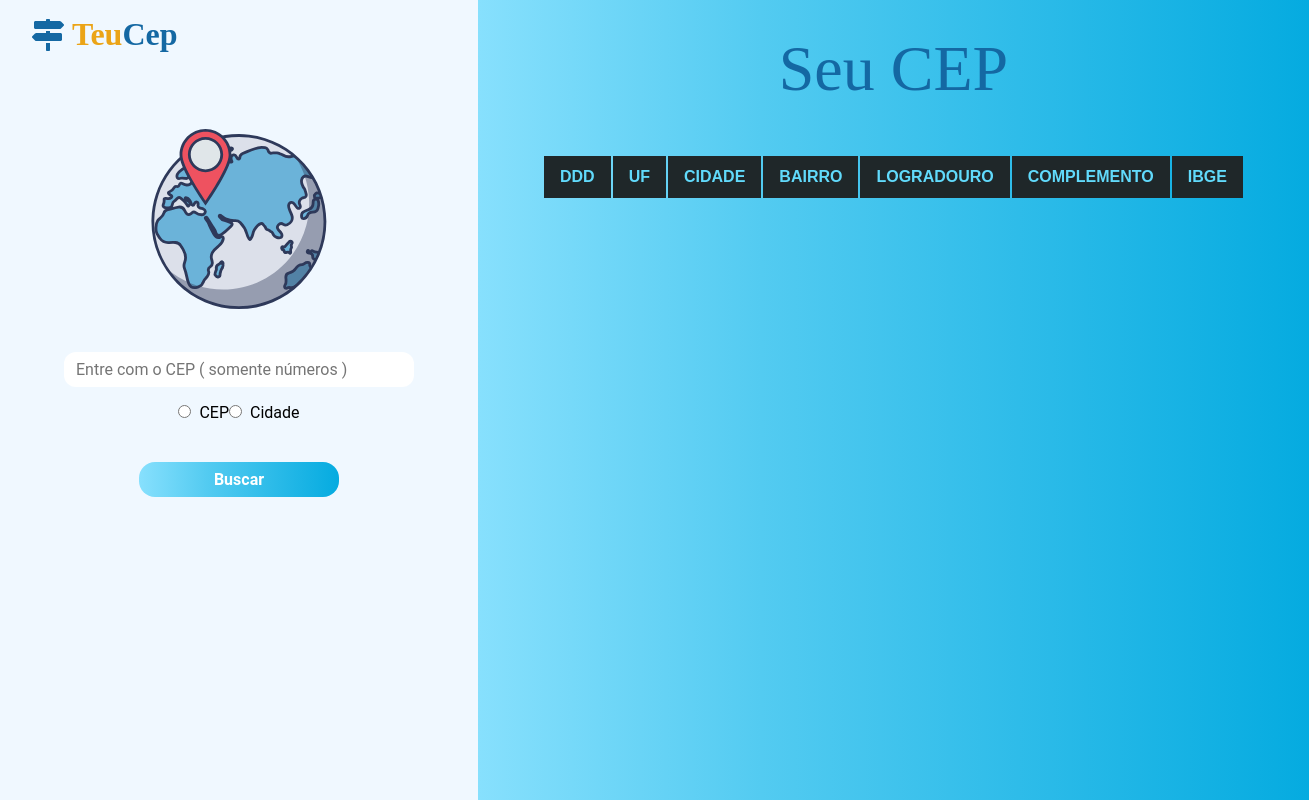
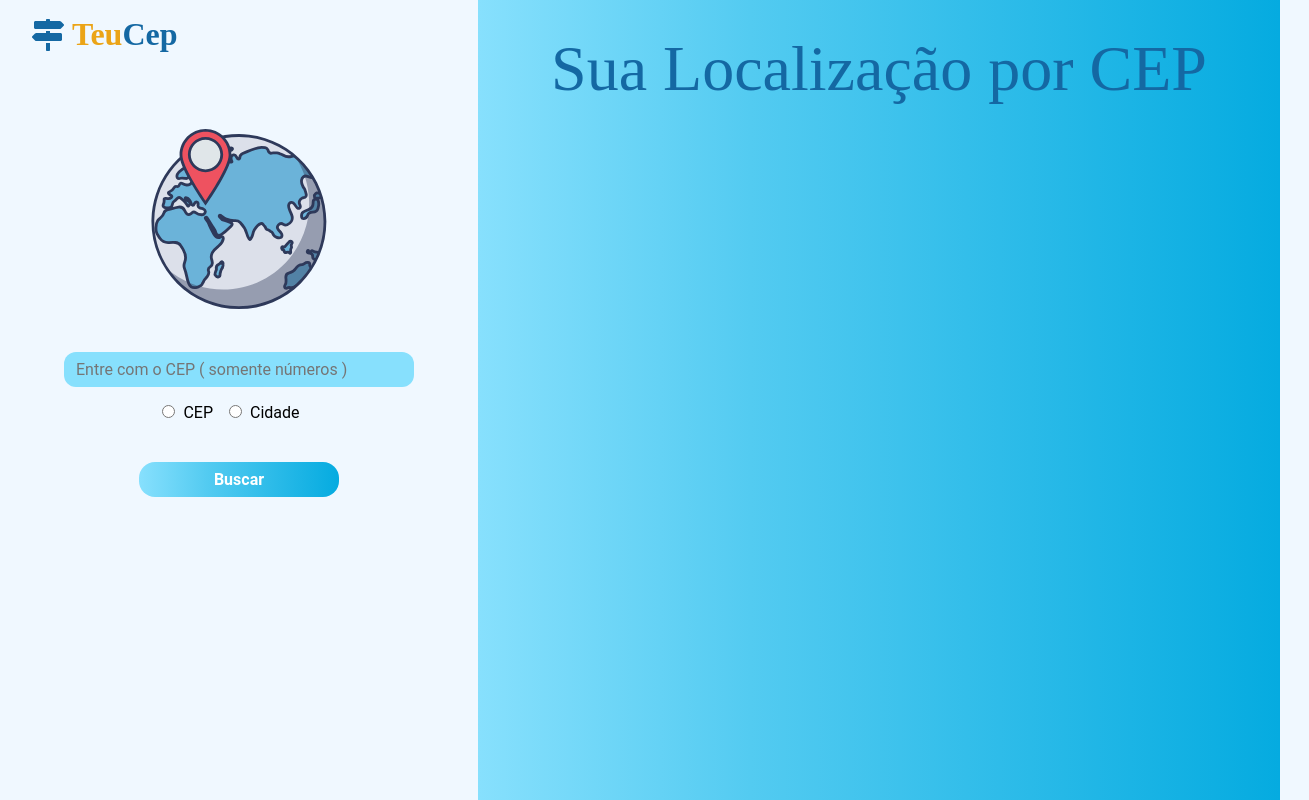
Before and after one commit to KaelHS/searchByCEP, a Next.js app: page / in a window 1280 px wide. Shown: the whole page, 1309 px wide, since content can reach past the window. Built offline with nearby package versions, Linux system fonts and the light colour scheme; a web font is replaced by a local one.

Commit message:
radio state implementation

```diff
--- a/src/components/FormSide/index.tsx
+++ b/src/components/FormSide/index.tsx
@@ -27,6 +27,8 @@ interface SearchLocaleData {
 export function FormSide() {
 
     const { setLocaleResponses } = useCEP();
+
+    const [radio, setRadio] = useState('');
 
     const { register, handleSubmit, formState, reset } = useForm();
 
@@ -85,8 +87,24 @@ export function FormSide() {
                     />
 
                 <div className={styles.radiosButton}>
-                    <label><input type="radio" />CEP</label>
-                    <label><input type="radio" />Cidade</label>
+                    <label>
+                        <input
+                            type="radio"
+                            value="cep"
+                            checked={radio === 'cep'}
+                            onChange={ ({target}) => setRadio(target.value)}
+                        />
+                            CEP
+                    </label>
+                    <label>
+                        <input
+                            type="radio"
+                            value="city"
+                            checked={radio === "city"}
+                            onChange={ ({target}) => setRadio(target.value)}
+                        />
+                            Cidade
+                    </label>
                 </div>
                 <button
                     type="submit"
--- a/src/components/FormSide/styles.module.scss
+++ b/src/components/FormSide/styles.module.scss
@@ -40,6 +40,7 @@
             border-radius: 0.75rem;
             outline: none;
             width: 350px;
+            background: #87e0fd;
         }
 
         div {
@@ -48,8 +49,13 @@
             justify-content: space-between;
             margin-bottom: 1.5rem;
 
+            label{
+                margin-right: 1rem;
+            }
+
             input {
-                margin-right: 0.5rem;;
+                margin-right: 0.5rem;
+
             }
         }
 
--- a/src/components/ResponseSide/index.tsx
+++ b/src/components/ResponseSide/index.tsx
@@ -8,9 +8,11 @@ export function ResponseSide() {
     return(
         <div className={styles.container}>
 
-            <h1>Seu CEP</h1>
+            <h1>Sua Localização por CEP</h1>
+            <p>{axiosResponse.cep}</p>
             <table className={styles.resultTable}>
                 <thead>
+                    { axiosResponse.uf?.length > 0 &&
                         <tr>
                             <th>DDD</th>
                             <th>UF</th>
@@ -20,6 +22,7 @@ export function ResponseSide() {
                             <th>Complemento</th>
                             <th>IBGE</th>
                         </tr>
+                    }
                 </thead>
                 <tbody>
                     { axiosResponse &&
--- a/src/hooks/useCEP.tsx
+++ b/src/hooks/useCEP.tsx
@@ -12,6 +12,7 @@ interface CepContextProviderProps {
 interface searchDataProps {
     ddd: string;
     uf: string;
+    cep:string;
     localidade: string;
     bairro: string;
     logradouro: string;
```
Lines whose indentation alone changed are shown as unchanged.
